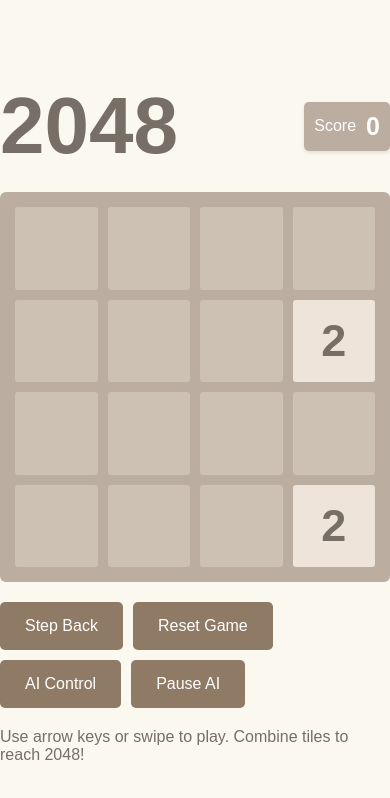
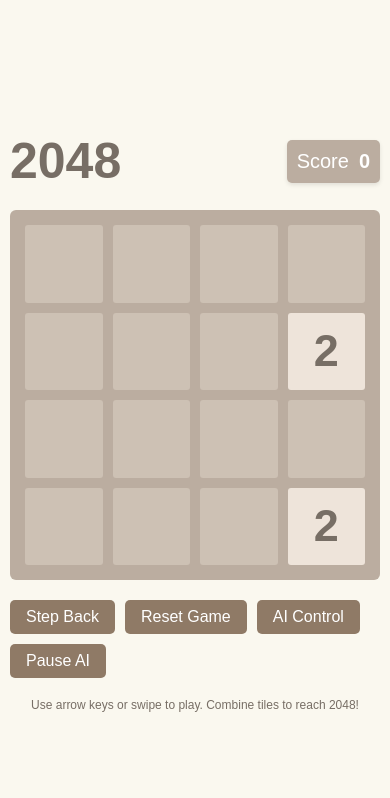
Before and after one commit to GoldenLegend-Studio/2048, a plain HTML site: page index.html in a window 390 px wide. Drawn offline with Linux system fonts and the light colour scheme.

Commit message:
opt - Mobile devices

```diff
--- a/game.js
+++ b/game.js
@@ -105,11 +105,13 @@ class Game2048 {
         let touchStartY = 0;
 
         this.ui.boardElement.addEventListener('touchstart', (e) => {
+            e.preventDefault();
             touchStartX = e.touches[0].clientX;
             touchStartY = e.touches[0].clientY;
         });
 
         this.ui.boardElement.addEventListener('touchend', (e) => {
+            e.preventDefault();
             const touchEndX = e.changedTouches[0].clientX;
             const touchEndY = e.changedTouches[0].clientY;
 
--- a/index.html
+++ b/index.html
@@ -2,6 +2,7 @@
 <html lang="en">
 <head>
     <meta charset="UTF-8">
+    <meta name="viewport" content="width=device-width, initial-scale=1.0">
     <title>2048 Game</title>
     <link rel="stylesheet" href="styles.css">
 </head>
--- a/styles.css
+++ b/styles.css
@@ -230,3 +230,41 @@ h1 {
     text-decoration: none;
     cursor: pointer;
 }
+
+@media (max-width: 768px) {
+    .container {
+        padding: 10px;
+    }
+
+    .header h1 {
+        font-size: 60px;
+    }
+
+    .score-label, #score {
+        font-size: 20px;
+    }
+
+    .control-button {
+        padding: 10px 20px;
+        font-size: 18px;
+    }
+
+    .instructions {
+        font-size: 14px;
+    }
+}
+
+@media (max-width: 480px) {
+    .header h1 {
+        font-size: 50px;
+    }
+
+    .control-button {
+        padding: 8px 16px;
+        font-size: 16px;
+    }
+
+    .instructions {
+        font-size: 12px;
+    }
+}
```
